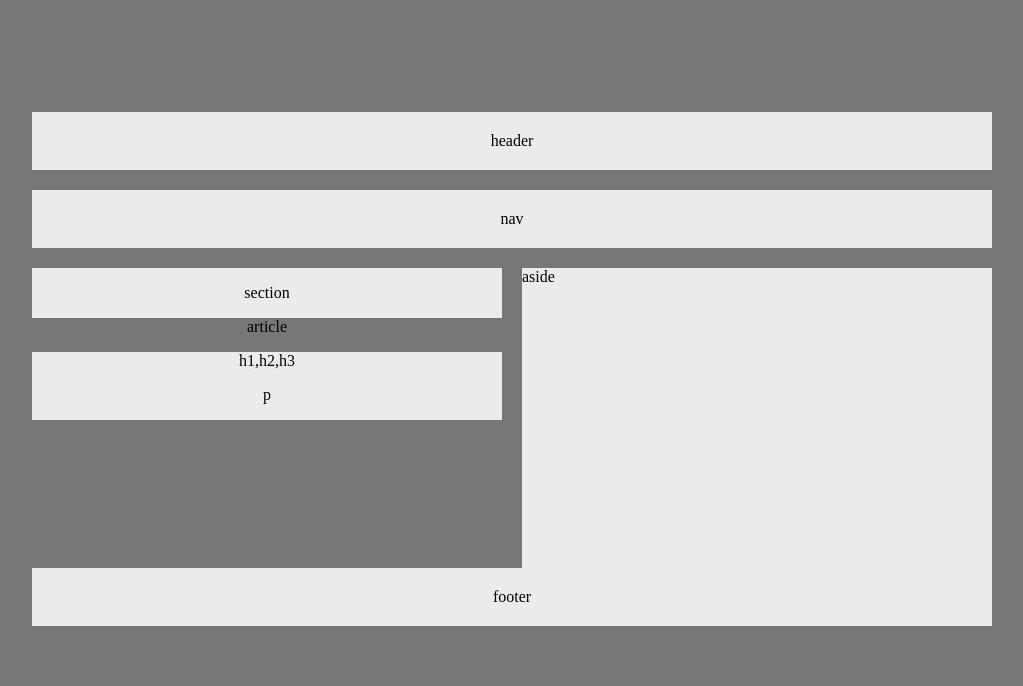
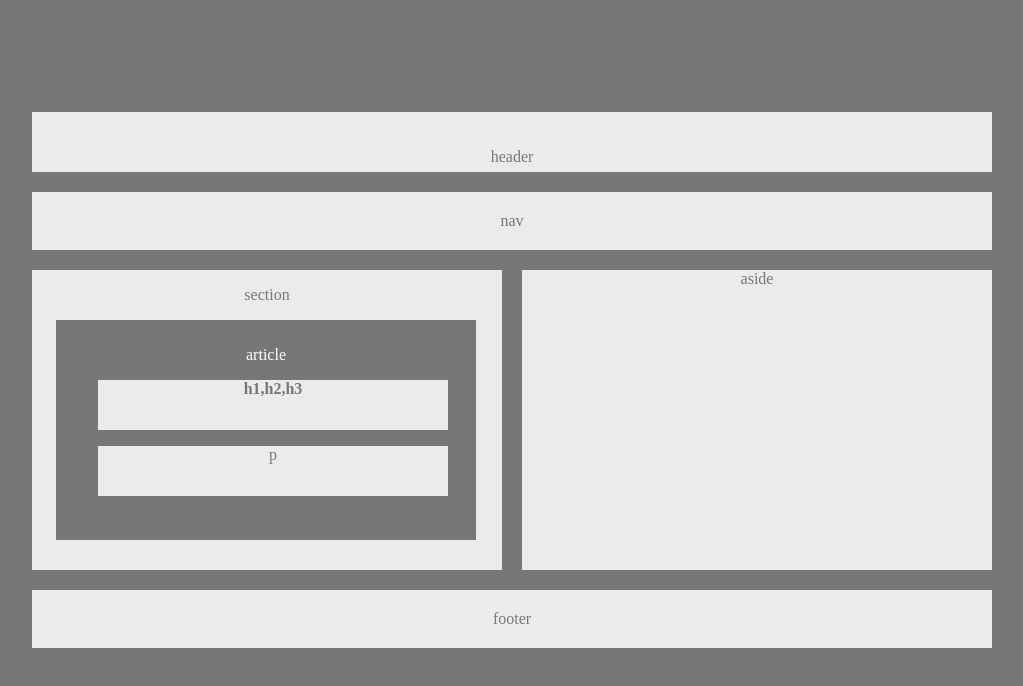
Before and after one commit to aleote/HW_Wireframe, a plain HTML site: page index.html in a window 1280 px wide. Shown: the whole page, without its empty margins (128-1151 px from the left). Drawn offline with Linux system fonts and the light colour scheme.

Commit message:
final commit

```diff
--- a/index.html
+++ b/index.html
@@ -8,24 +8,23 @@
 <body style="background-color:#777;">
 
 
-  <header>
-    header
+  <header><p style="color:#777;">header</p>
     </header>
 
-  <nav>nav</nav>
+  <nav style="color:#777;">nav</nav>
   <!--nest these -->
   <section id="first">
-  <p>section</p>
-	<article id="second"><p>article</p>
-  	<div id="third"><p>h1,h2,h3</p>
+  <p style="color:#777;">section</p>
+	<article id="second"><p style="color:white;">article</p>
+  	<div style="color:#777;" id="third"><p><b>h1,h2,h3</b></p>
   	<div id="fourth"><p>p</p>
   </div>
   </div>
   </article>
   </section>
 
-  <aside id="fifth">aside</aside>
+  <aside id="fifth" style="color:#777;">aside</aside>
 
-  <footer>footer</footer>
+  <footer style="color:#777;">footer</footer>
 
   </body>
--- a/style.css
+++ b/style.css
@@ -10,7 +10,8 @@ header {
 	padding:20px;
 	margin-bottom:20px;
 	text-align: center;
-	padding-left: 20px;
+	height:20px;
+
 }
 
 nav {
@@ -26,6 +27,7 @@ nav {
 	background:#ebebeb;
 	text-align:center;
 	width:470px;
+	height:300px;
 	float:left;
 
 }
@@ -33,6 +35,10 @@ nav {
 #second {
 	background:#777;
 	text-align:center;
+	height:200px;
+	width:400px;
+	padding:10px;
+	margin-left:1.5em;
 
 
 
@@ -41,14 +47,20 @@ nav {
 #third {
 	background:#ebebeb;
 	text-align:center;
+	width:350px;
+	height:50px;
+	margin-left:2em;
+	margin-bottom: 3em;
 
 
-
-}
+	}
 
 #fourth {
 	background:#ebebeb;
 	text-align:center;
+	width:350px;
+	margin-top: 3em;
+	height:50px;
 
 }
 
@@ -63,6 +75,8 @@ nav {
 	float:right;
 	width:470px;
 	height:300px;
+	margin-bottom: 20px;
+	text-align: center;
 
 }
 
```
